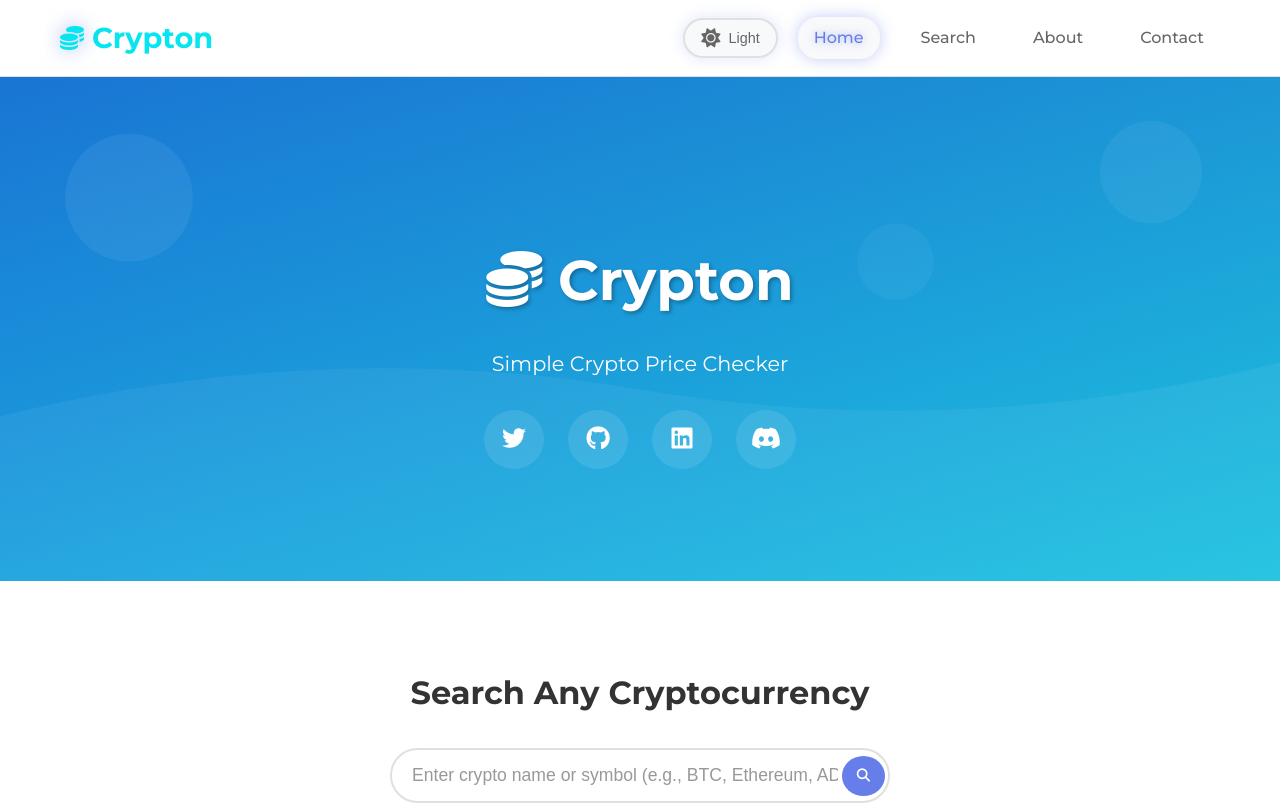
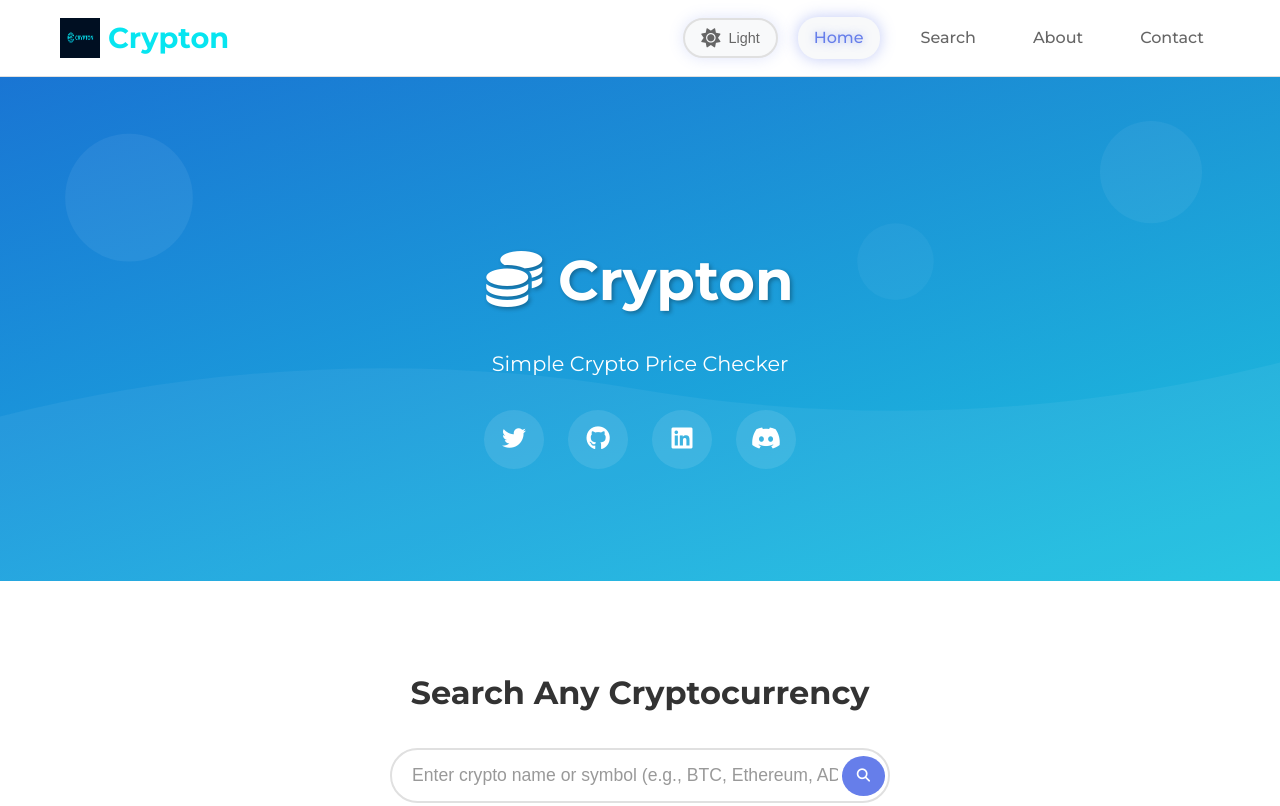
Before and after one commit to OligoCodes/Crypton, a plain HTML site: page index.html in a window 1280 px wide. Shown: the top 806 px of the page. Drawn offline with Linux system fonts and the light colour scheme; no server answers.

Commit message:
Update index.html

```diff
--- a/index.html
+++ b/index.html
@@ -15,7 +15,7 @@
     <header class="header">
         <div class="header-content">
             <a href="#" class="logo">
-                <i class="fas fa-coins"></i>
+                 <img src="crypton.png" alt="Crypton_Logo" height="40" width="40">
                 <span>Crypton</span>
             </a>
             <div class="header-right">
```
